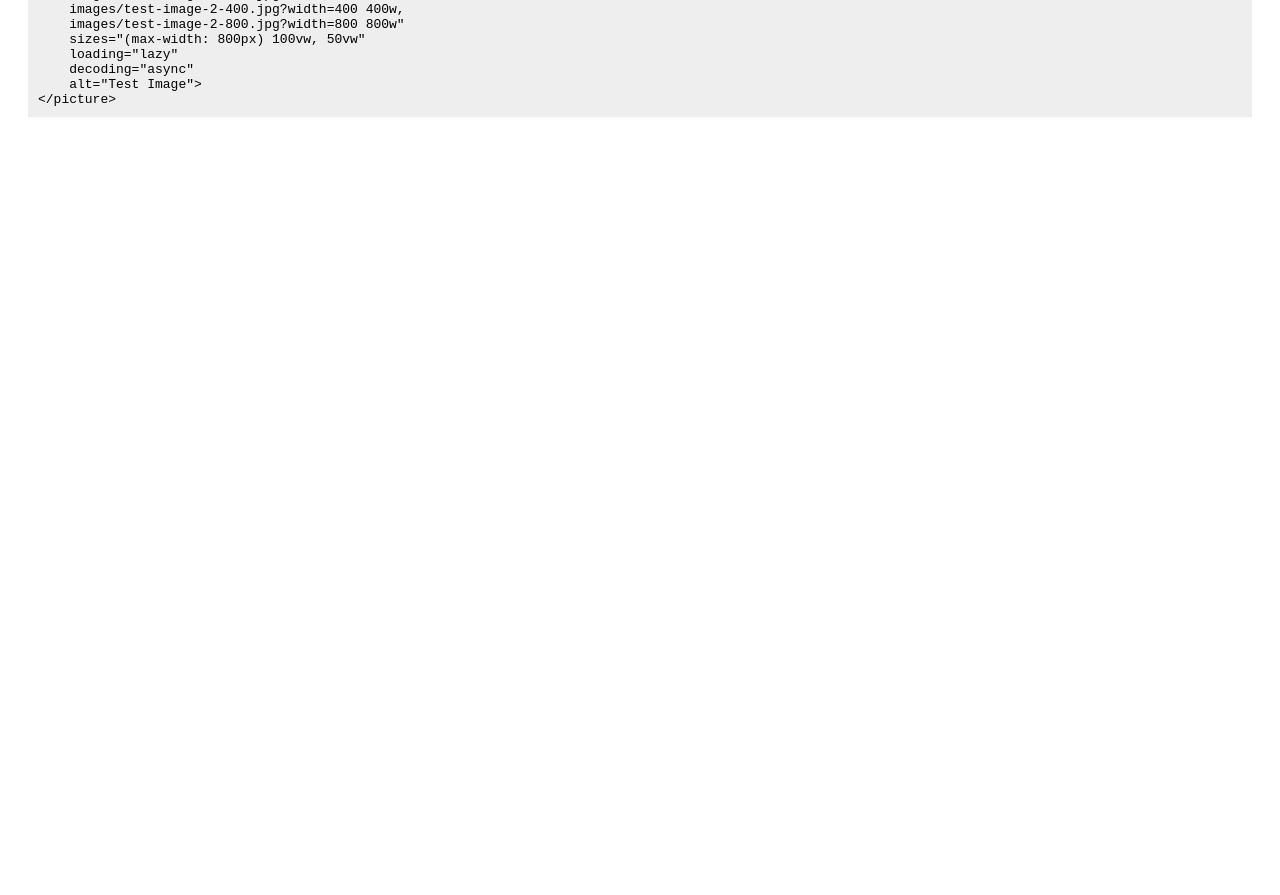
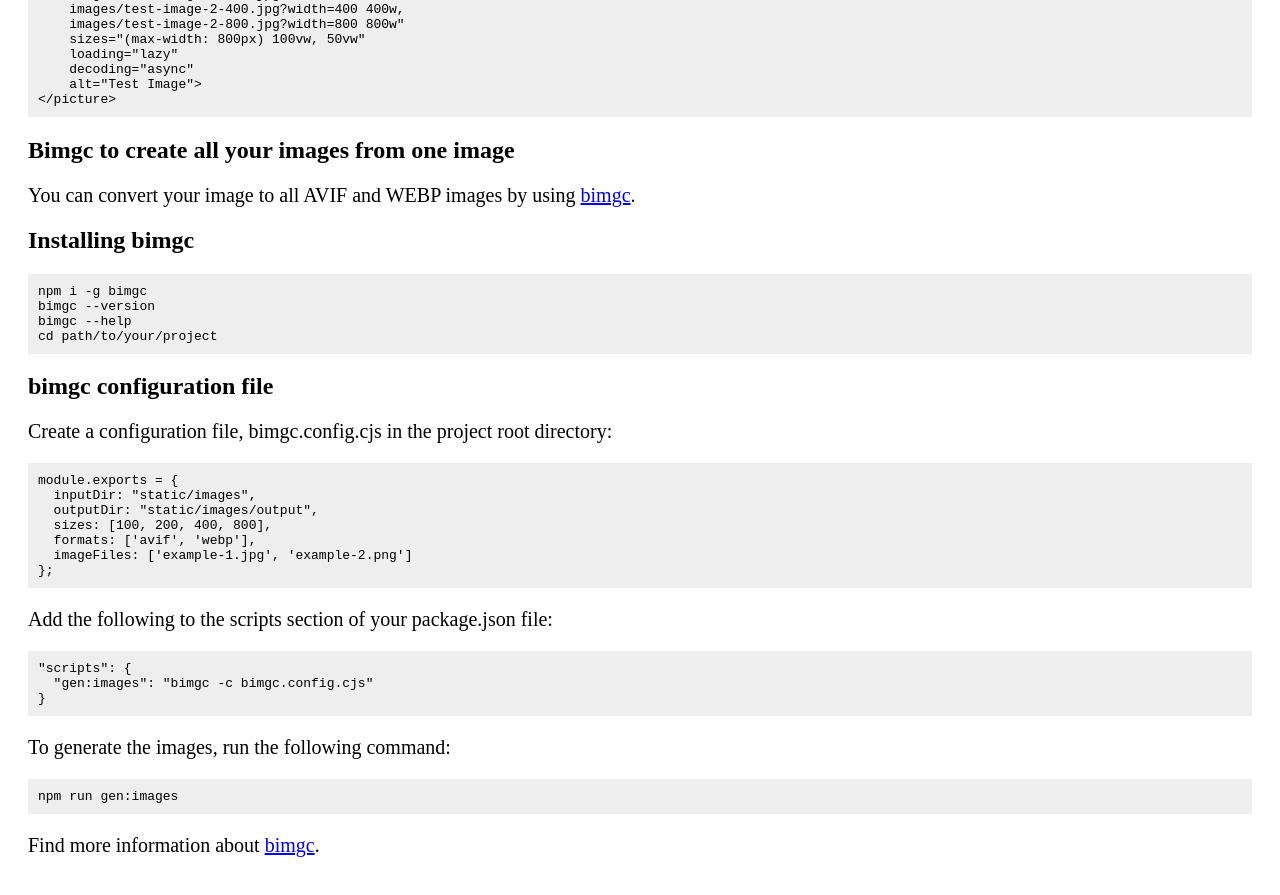
Before and after one commit to shinokada/srit, a SvelteKit app: page / in a window 1280 px wide. Shown: the part 1620-2515 px from the top of the page. Before the commit the page ends 1858 px from the top, so only its background shows below. Built offline with nearby package versions, Linux system fonts and the light colour scheme.

Commit message:
docs: update +page.svelte

```diff
--- a/src/routes/+page.svelte
+++ b/src/routes/+page.svelte
@@ -56,6 +56,43 @@
 &lt;/picture&gt;
 </code></pre>
 
+<h2>Bimgc to create all your images from one image</h2>
+
+<p>
+  You can convert your image to all AVIF and WEBP images by using <a href="https://bimgc.codewithshin.com/?id=package-usage">bimgc</a>.
+</p>
+
+<h2>Installing bimgc</h2>
+
+<pre><code>npm i -g bimgc
+bimgc --version
+bimgc --help
+cd path/to/your/project
+</code></pre>
+
+<h2>bimgc configuration file</h2>
+
+<p>Create a configuration file, bimgc.config.cjs in the project root directory:</p>
+
+<pre><code>module.exports = &#123;
+  inputDir: &quot;static/images&quot;,
+  outputDir: &quot;static/images/output&quot;,
+  sizes: [100, 200, 400, 800],
+  formats: ['avif', 'webp'],
+  imageFiles: ['example-1.jpg', 'example-2.png']
+&#125;;</code></pre>
+
+<p>Add the following to the scripts section of your package.json file:</p>
+
+<pre><code>&quot;scripts&quot;: &#123;
+  &quot;gen:images&quot;: &quot;bimgc -c bimgc.config.cjs&quot;
+&#125;</code></pre>
+
+<p>To generate the images, run the following command:</p>
+
+<pre><code>npm run gen:images</code></pre>
+
+<p>Find more information about <a href="https://bimgc.codewithshin.com/?id=package-usage">bimgc</a>.</p>
 </main>
 
 <style>
```
